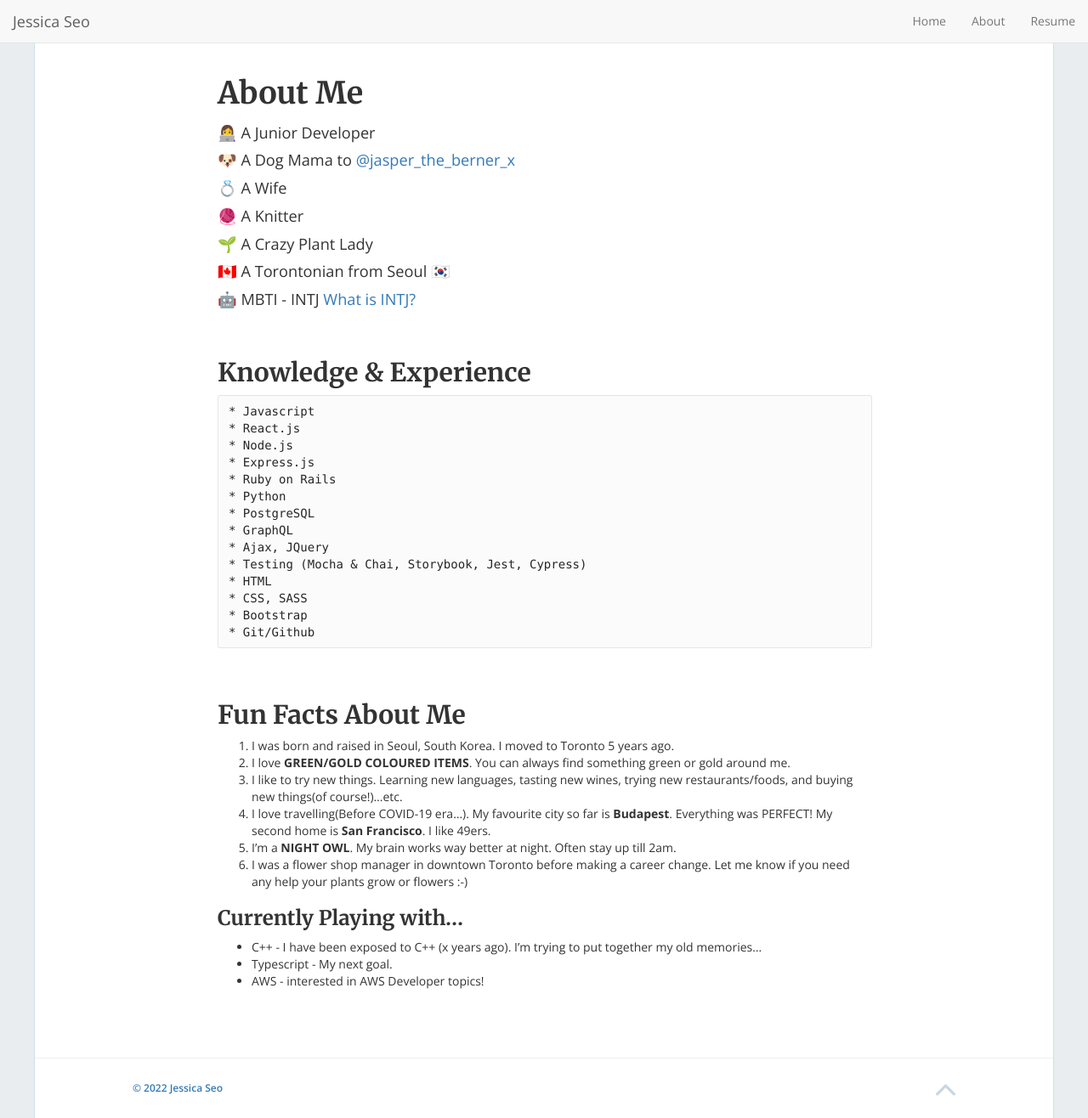
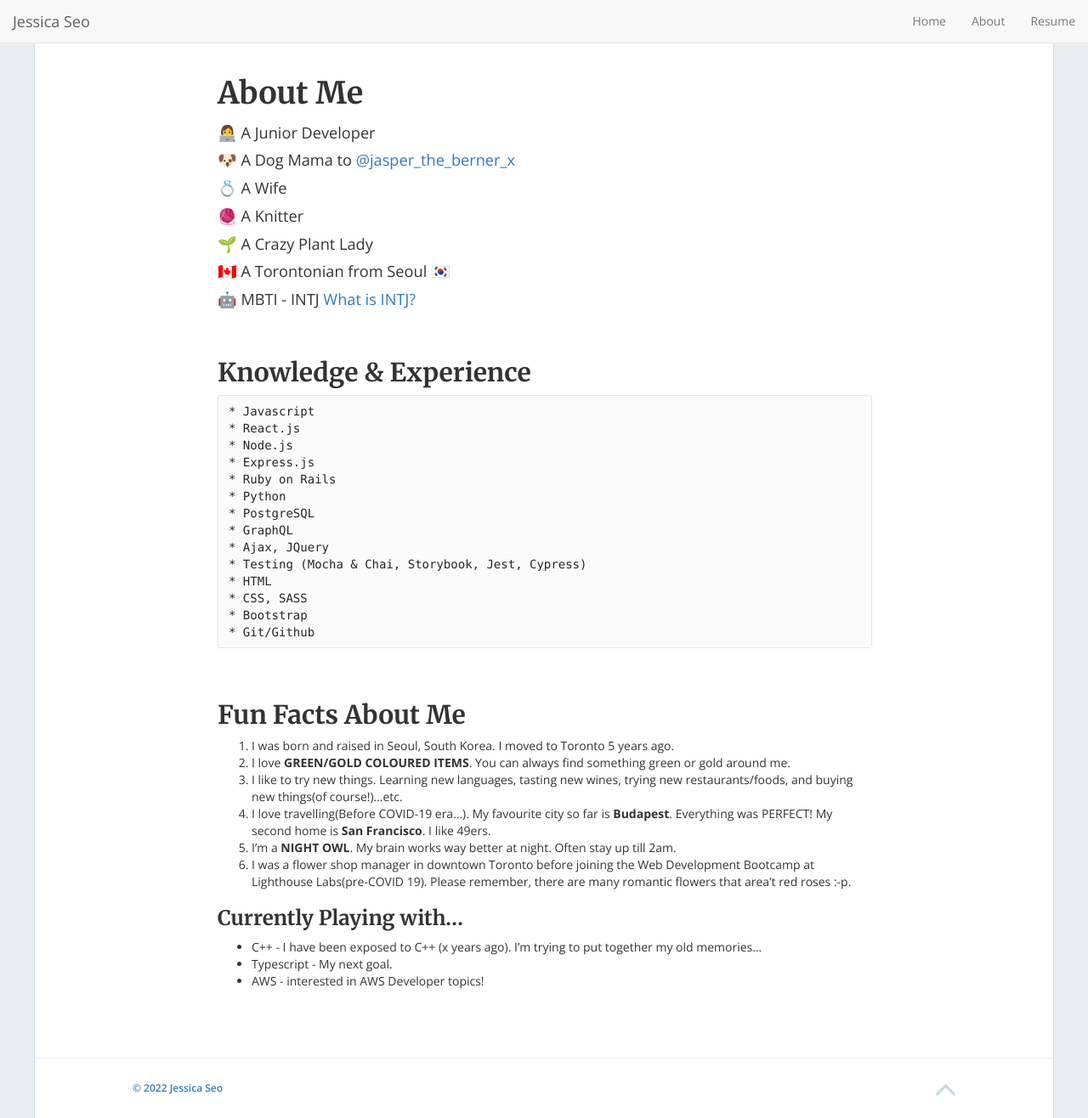
Before and after one commit to jessicaseo83/jessicaseo83.github.io, a Jekyll site: the page built from about.md, in a window 1280 px wide and 1316 px high. Shown: the whole window at 85% size. Built offline with Jekyll 4.4.1, drawn with Linux system fonts in a browser that asks for light colours; nearby versions of some CDN libraries.

Commit message:
Config github page

```diff
--- a/Gemfile
+++ b/Gemfile
@@ -2,4 +2,6 @@
 
 source "https://rubygems.org"
 gemspec
+gem "jekyll"
 gem "kramdown-parser-gfm"
+gem "github-pages", "~> 223", group: :jekyll_plugins
--- a/_config.yml
+++ b/_config.yml
@@ -17,7 +17,7 @@ title: "Hello. I'm Jessica Seo."
 email: 'jessicaseo83@gmail.com'
 description: "A full-stack developer, a knitter, an INTJ and a dog mama."
 baseurl: "" # the subpath of your site, e.g. /blog
-url: "https://jamigibbs.github.io/phantom" # the base hostname & protocol for your site, e.g. https://example.com
+url: "https://jessicaseo83.github.io" # the base hostname & protocol for your site, e.g. https://example.com
 twitter_username: 'jessseo83'
 github_username: 'jessicaseo83'
 medium_username: 'medium.com/@jessicaseo83'
--- a/about.md
+++ b/about.md
@@ -52,7 +52,7 @@ Text can be **bold**, _italic_, ~~strikethrough~~ or `keyword`.
 3. I like to try new things. Learning new languages, tasting new wines, trying new restaurants/foods, and buying new things(of course!)...etc.
 4. I love travelling(Before COVID-19 era...). My favourite city so far is **Budapest**. Everything was PERFECT! My second home is **San Francisco**. I like 49ers.
 5. I'm a **NIGHT OWL**. My brain works way better at night. Often stay up till 2am.
-6. I was a flower shop manager in downtown Toronto before making a career change. Let me know if you need any help your plants grow or flowers :-)
+6. I was a flower shop manager in downtown Toronto before joining the Web Development Bootcamp at Lighthouse Labs(pre-COVID 19). Please remember, there are many romantic flowers that area't red roses :-p.
 &nbsp;
 &nbsp;
 
```
